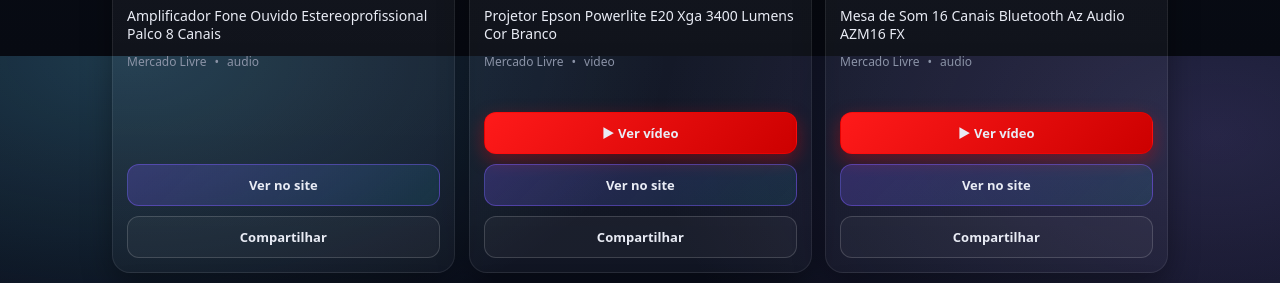
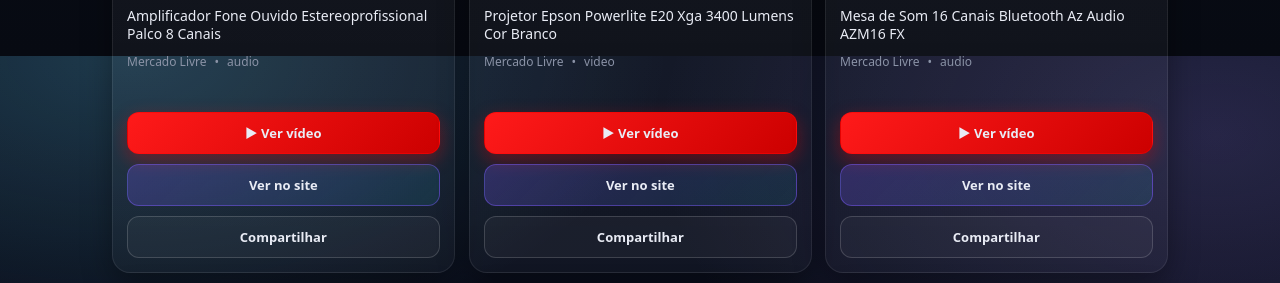
Before and after one commit to GabrielSchmeisk/frontend-site, a plain HTML site: page index.html in a window 1280 px wide. Shown: the part 744-1027 px from the top of the page. Drawn offline with nearby package versions, Linux system fonts and the light colour scheme; grey boxes are pictures that could not be loaded.

Commit message:
Update index.html

```diff
--- a/index.html
+++ b/index.html
@@ -722,7 +722,7 @@
     const PRODUCTS = [
       {
         productUrl: "https://meli.la/27w6MXC",
-        videoUrl: "",
+        videoUrl: "https://youtu.be/5XLzsbKuWkA",
         category: "audio",
         title: "Amplificador Fone Ouvido Estereoprofissional Palco 8 Canais",
         image: "https://http2.mlstatic.com/D_NQ_NP_729159-MLB104844384345_012026-O.webp",
```
